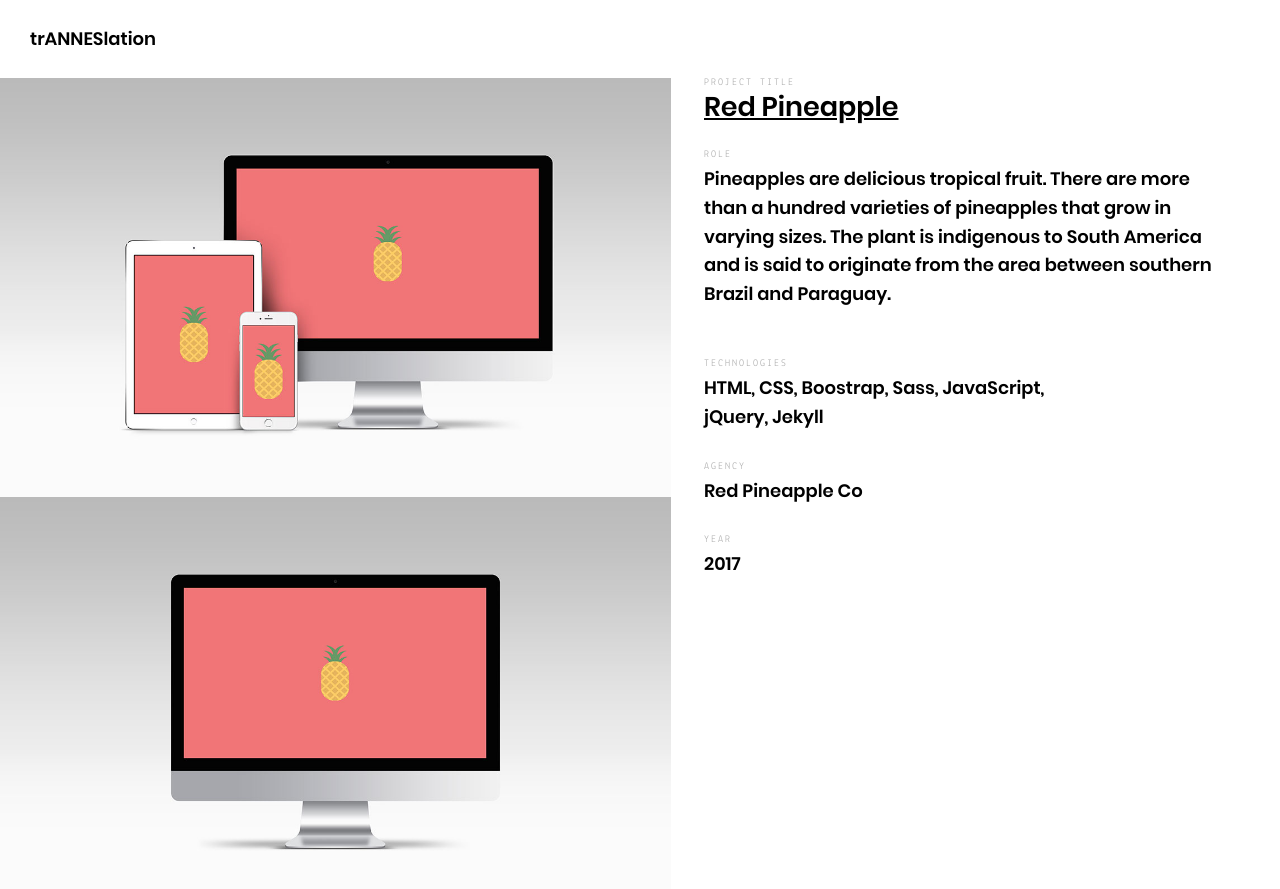
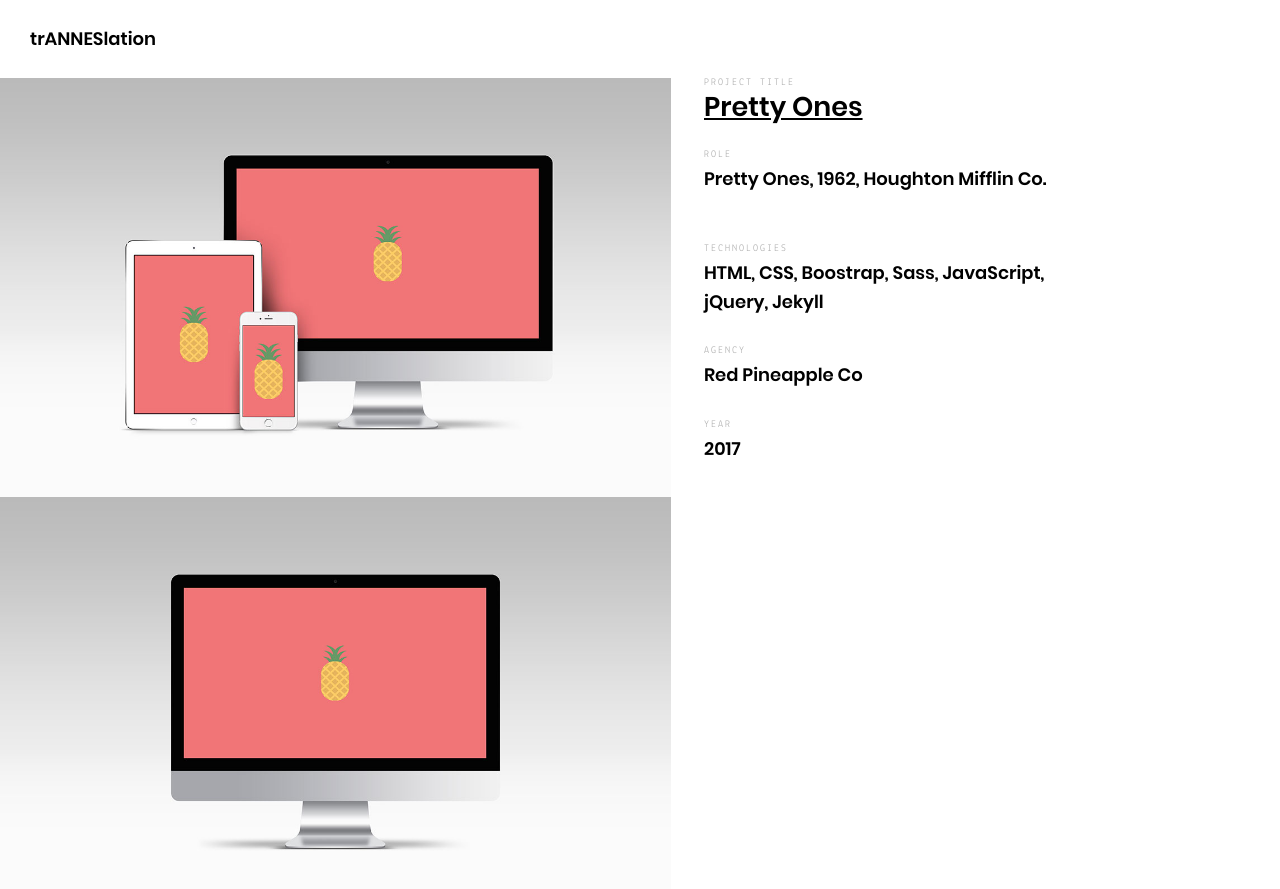
Before and after one commit to eiaeae/tranneslation, a Jekyll site: the page built from _posts/projects/2017-04-01-redpineapple.md, in a window 1280 px wide and 900 px high. Shown: the top 889 px of the window. Built offline with Jekyll 4.4.1, drawn with Linux system fonts in a browser that asks for light colours.

Commit message:
Update 2017-04-01-redpineapple.md

```diff
--- a/_posts/projects/2017-04-01-redpineapple.md
+++ b/_posts/projects/2017-04-01-redpineapple.md
@@ -7,8 +7,8 @@ meta:
   keywords: "Jekyll, Pineapple"
 
 project:
-  title: "Red Pineapple"
-  type: "Jekyll"
+  title: "Pretty Ones"
+  type: "book"
   url: "https://github.com/arnolds/pineapple"
   logo: "/assets/images/projects/redpineapple/logo.png"
   tech: "HTML, CSS, Boostrap, Sass, JavaScript, jQuery, Jekyll"
@@ -29,4 +29,4 @@ images:
     url: "/assets/images/projects/redpineapple/mobile.jpg"
     alt: "Red Pineapple website on a mobile device"
 ---
-<p>Pineapples are delicious tropical fruit. There are more than a hundred varieties of pineapples that grow in varying sizes. The plant is indigenous to South America and is said to originate from the area between southern Brazil and Paraguay.</p>
+<p>Pretty Ones, 1962, Houghton Mifflin Co.</p>
```
